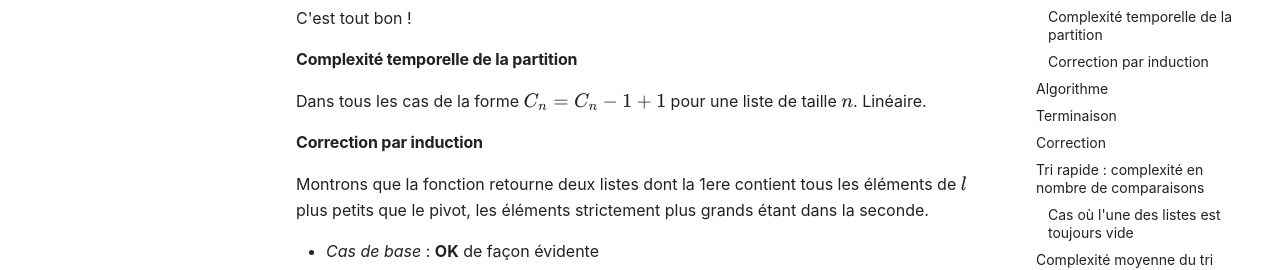
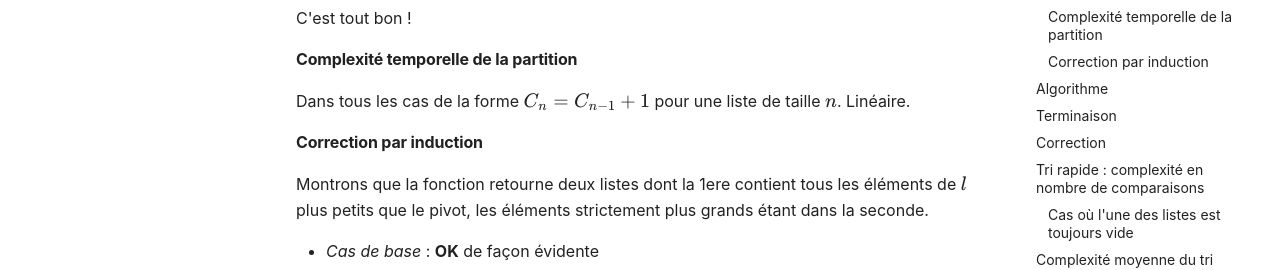
Before and after one commit to mp2i-thiers/mp2i-thiers.github.io, an MkDocs documentation site: the page built from docs/Analyse d'algorithmes/3-Complexité moyenne et amortie.md, in a window 1280 px wide and 900 px high, scrolled down 1217 px. Shown: the part 172-442 px from the top of the window. Built offline with MkDocs 1.6.1 and Material for MkDocs 9.7.7, drawn with Linux system fonts in a browser that asks for light colours.

Commit message:
Typo  C_{n} - 1 + 1 instead of  C_{n - 1} + 1

```diff
--- a/docs/Analyse d'algorithmes/3-Complexité moyenne et amortie.md
+++ b/docs/Analyse d'algorithmes/3-Complexité moyenne et amortie.md
@@ -41,7 +41,7 @@ C'est tout bon !
 
 #### Complexité temporelle de la partition
 
-Dans tous les cas de la forme $C_{n} = C_{n} - 1 + 1$ pour une liste de taille $n$. Linéaire.
+Dans tous les cas de la forme $C_{n} = C_{n - 1} + 1$ pour une liste de taille $n$. Linéaire.
 
 #### Correction par induction
 
```
